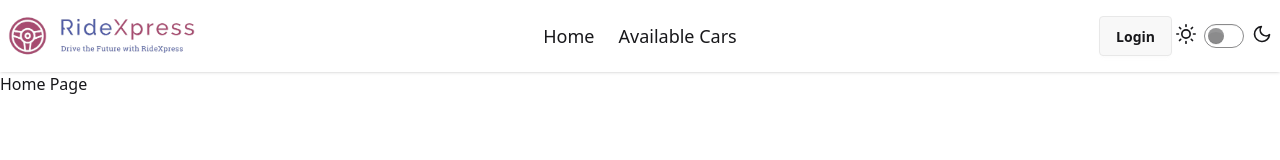
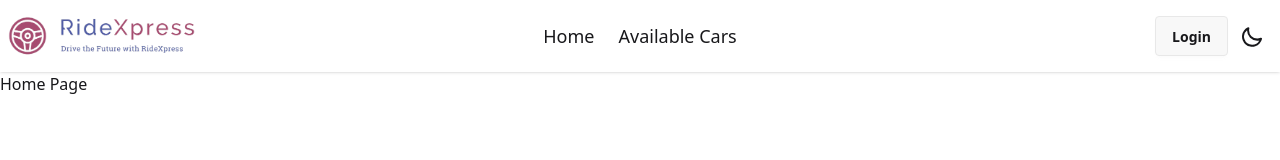
Before and after one commit to KYusufbd/RideXpress-client-side, a React (Vite) app: page / in a window 1280 px wide. Shown: the top 160 px of the page. Built offline with nearby package versions, Linux system fonts and the light colour scheme.

Commit message:
Changed theme toggle icon

```diff
--- a/src/components/ThemeToggle.jsx
+++ b/src/components/ThemeToggle.jsx
@@ -1,39 +1,31 @@
-const ThemeToggle = ({themeToggle}) => {
+const ThemeToggle = ({ themeToggle }) => {
   return (
     <div>
-      <label className="flex cursor-pointer gap-2">
-        <svg
-          xmlns="http://www.w3.org/2000/svg"
-          width="20"
-          height="20"
-          viewBox="0 0 24 24"
-          fill="none"
-          stroke="currentColor"
-          strokeWidth="2"
-          strokeLinecap="round"
-          strokeLinejoin="round"
-        >
-          <circle cx="12" cy="12" r="5" />
-          <path d="M12 1v2M12 21v2M4.2 4.2l1.4 1.4M18.4 18.4l1.4 1.4M1 12h2M21 12h2M4.2 19.8l1.4-1.4M18.4 5.6l1.4-1.4" />
-        </svg>
+      <label className="swap swap-rotate">
+        {/* this hidden checkbox controls the state */}
         <input
           type="checkbox"
+          onChange={themeToggle}
+          className="theme-controller"
           value="synthwave"
-          className="toggle theme-controller"
-          onChange={themeToggle}
         />
+
+        {/* sun icon */}
         <svg
+          className="swap-on h-6 w-10 fill-current"
           xmlns="http://www.w3.org/2000/svg"
-          width="20"
-          height="20"
           viewBox="0 0 24 24"
-          fill="none"
-          stroke="currentColor"
-          strokeWidth="2"
-          strokeLinecap="round"
-          strokeLinejoin="round"
         >
-          <path d="M21 12.79A9 9 0 1 1 11.21 3 7 7 0 0 0 21 12.79z"></path>
+          <path d="M5.64,17l-.71.71a1,1,0,0,0,0,1.41,1,1,0,0,0,1.41,0l.71-.71A1,1,0,0,0,5.64,17ZM5,12a1,1,0,0,0-1-1H3a1,1,0,0,0,0,2H4A1,1,0,0,0,5,12Zm7-7a1,1,0,0,0,1-1V3a1,1,0,0,0-2,0V4A1,1,0,0,0,12,5ZM5.64,7.05a1,1,0,0,0,.7.29,1,1,0,0,0,.71-.29,1,1,0,0,0,0-1.41l-.71-.71A1,1,0,0,0,4.93,6.34Zm12,.29a1,1,0,0,0,.7-.29l.71-.71a1,1,0,1,0-1.41-1.41L17,5.64a1,1,0,0,0,0,1.41A1,1,0,0,0,17.66,7.34ZM21,11H20a1,1,0,0,0,0,2h1a1,1,0,0,0,0-2Zm-9,8a1,1,0,0,0-1,1v1a1,1,0,0,0,2,0V20A1,1,0,0,0,12,19ZM18.36,17A1,1,0,0,0,17,18.36l.71.71a1,1,0,0,0,1.41,0,1,1,0,0,0,0-1.41ZM12,6.5A5.5,5.5,0,1,0,17.5,12,5.51,5.51,0,0,0,12,6.5Zm0,9A3.5,3.5,0,1,1,15.5,12,3.5,3.5,0,0,1,12,15.5Z" />
+        </svg>
+
+        {/* moon icon */}
+        <svg
+          className="swap-off h-6 w-10 fill-current"
+          xmlns="http://www.w3.org/2000/svg"
+          viewBox="0 0 24 24"
+        >
+          <path d="M21.64,13a1,1,0,0,0-1.05-.14,8.05,8.05,0,0,1-3.37.73A8.15,8.15,0,0,1,9.08,5.49a8.59,8.59,0,0,1,.25-2A1,1,0,0,0,8,2.36,10.14,10.14,0,1,0,22,14.05,1,1,0,0,0,21.64,13Zm-9.5,6.69A8.14,8.14,0,0,1,7.08,5.22v.27A10.15,10.15,0,0,0,17.22,15.63a9.79,9.79,0,0,0,2.1-.22A8.11,8.11,0,0,1,12.14,19.73Z" />
         </svg>
       </label>
     </div>
```
